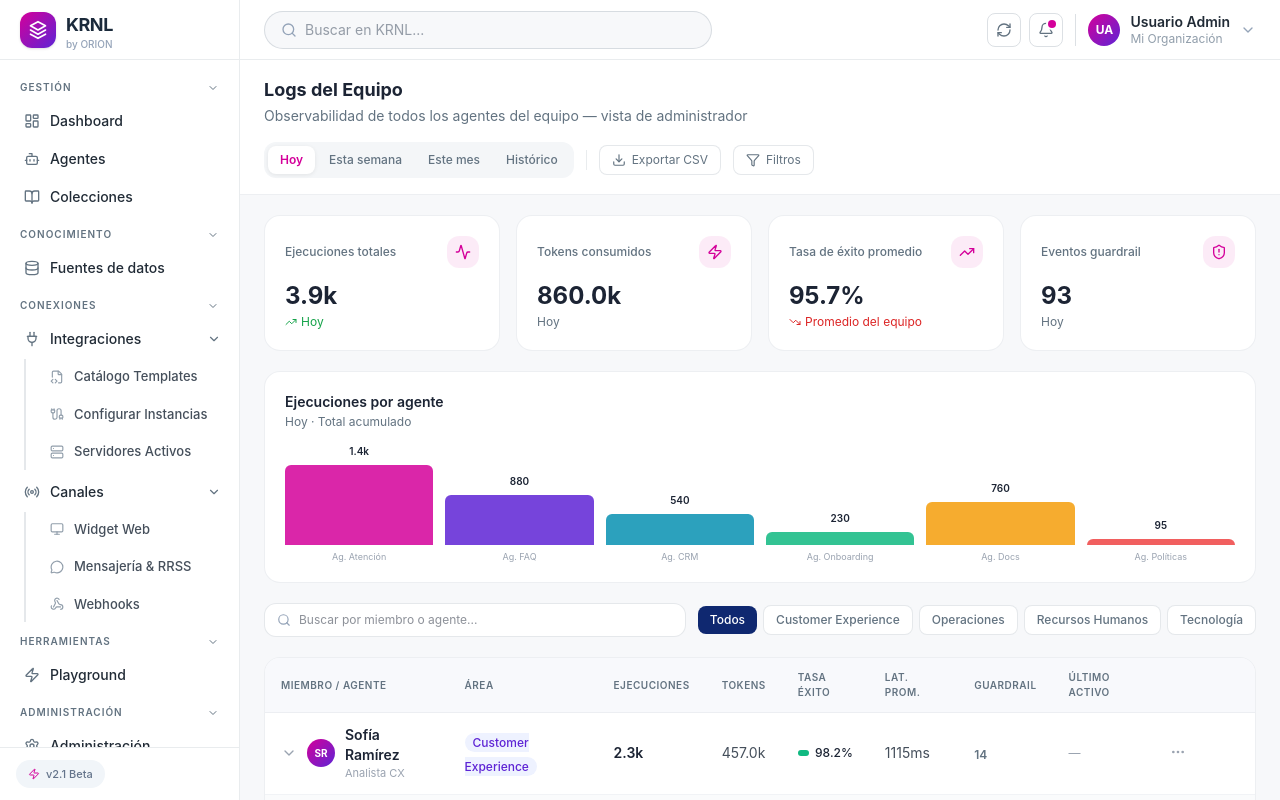
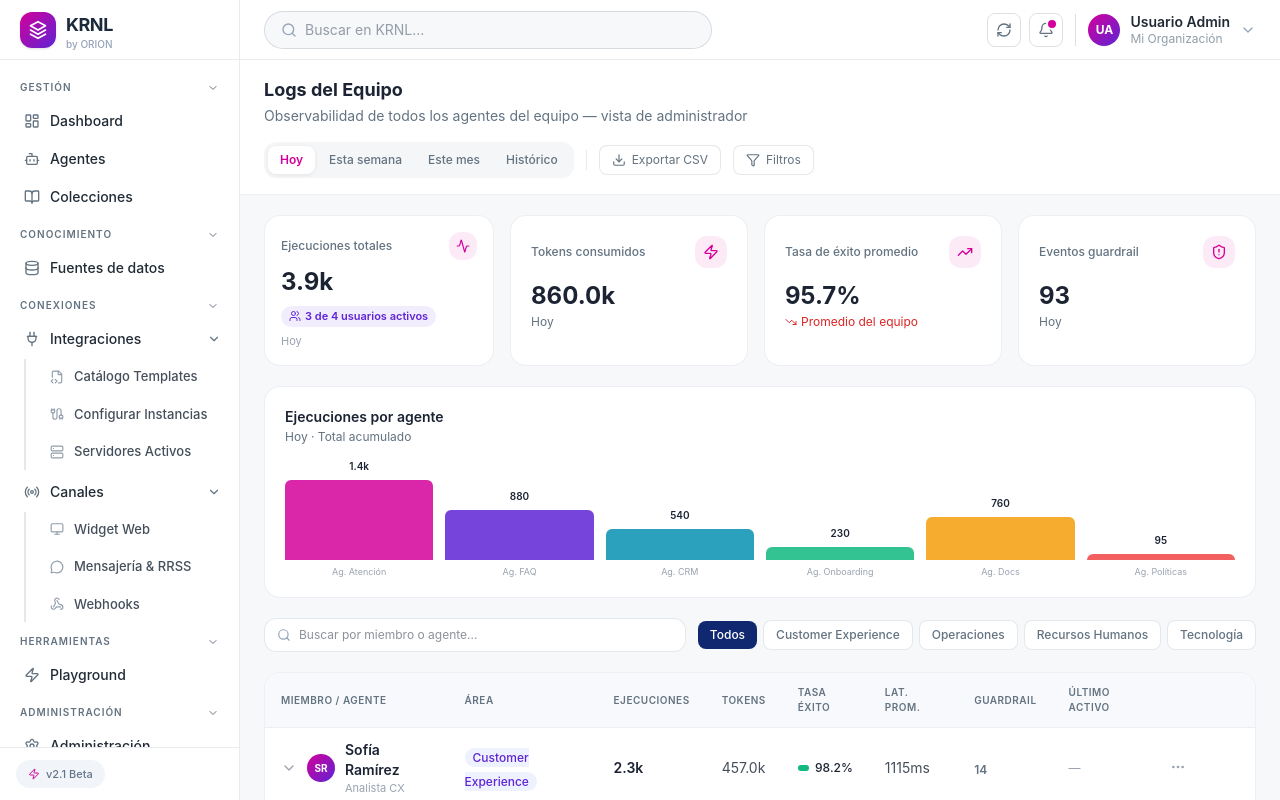
Before and after one commit to niduran-orion/krnl-V0, a Next.js app: page /logs/admin in a window 1280 px wide. Built offline with nearby package versions, Linux system fonts and the light colour scheme.

Commit message:
feat: add unique active users KPI and update total executions card
Introduce unique active users KPI with daily/weekly/monthly scaling and update total executions card for better admin context.

```diff
--- a/components/mcp/logs/admin-logs-view.tsx
+++ b/components/mcp/logs/admin-logs-view.tsx
@@ -399,6 +399,15 @@ export function AdminLogsView() {
   const totalGuardrail = Math.round(allAgents.reduce((s, a) => s + a.guardrailEvents, 0) * m)
   const avgSuccess     = allAgents.reduce((s, a) => s + a.successRate, 0) / allAgents.length
 
+  // Unique active users: all members who have at least one active agent in this period
+  // Hoy → subset, semana/mes/historico → more members surface
+  const uniqueActiveUsers = timeRange === "hoy"
+    ? MOCK_MEMBERS.filter((mem) => mem.agents.some((a) => a.status === "active")).length
+    : timeRange === "semana"
+    ? MOCK_MEMBERS.filter((mem) => mem.agents.some((a) => a.status !== "error")).length
+    : MOCK_MEMBERS.length
+  const totalMembers = MOCK_MEMBERS.length
+
   return (
     <div className="flex h-full" style={{ background: "#F7F8FA" }}>
 
@@ -468,10 +477,37 @@ export function AdminLogsView() {
 
           {/* KPI strip */}
           <div className="flex gap-4">
-            <KpiCard label="Ejecuciones totales"    value={kfmt(totalExecs)}                sub={currentRange.periodLabel} icon={Activity}    trend="up"      />
-            <KpiCard label="Tokens consumidos"       value={kfmt(totalTokens)}               sub={currentRange.periodLabel} icon={Zap}         trend="neutral" />
-            <KpiCard label="Tasa de éxito promedio" value={`${avgSuccess.toFixed(1)}%`}     sub="Promedio del equipo"      icon={TrendingUp}  trend="down"    />
-            <KpiCard label="Eventos guardrail"       value={kfmt(totalGuardrail)}             sub={currentRange.periodLabel} icon={ShieldAlert} trend="neutral" />
+            {/* Ejecuciones + users inline */}
+            <div
+              className="flex-1 rounded-2xl border p-4 flex flex-col gap-1.5"
+              style={{ background: "#FFFFFF", borderColor: "rgba(145,158,171,0.16)" }}
+            >
+              <div className="flex items-center justify-between">
+                <span className="text-xs font-medium" style={{ color: "#637381" }}>Ejecuciones totales</span>
+                <div
+                  className="h-7 w-7 rounded-xl flex items-center justify-center"
+                  style={{ background: "rgba(212,0,154,0.08)" }}
+                >
+                  <Activity className="h-3.5 w-3.5" style={{ color: "#D4009A" }} />
+                </div>
+              </div>
+              <p className="text-2xl font-bold" style={{ color: "#1C2434" }}>{kfmt(totalExecs)}</p>
+              {/* Unique users badge */}
+              <div className="flex items-center gap-1.5 mt-0.5">
+                <div
+                  className="flex items-center gap-1 px-2 py-0.5 rounded-full text-[11px] font-semibold"
+                  style={{ background: "rgba(94,36,213,0.08)", color: "#5E24D5" }}
+                >
+                  <Users className="h-3 w-3" />
+                  {uniqueActiveUsers} de {totalMembers} usuarios activos
+                </div>
+              </div>
+              <p className="text-[11px]" style={{ color: "#9AA3B0" }}>{currentRange.periodLabel}</p>
+            </div>
+
+            <KpiCard label="Tokens consumidos"       value={kfmt(totalTokens)}           sub={currentRange.periodLabel} icon={Zap}         trend="neutral" />
+            <KpiCard label="Tasa de éxito promedio" value={`${avgSuccess.toFixed(1)}%`} sub="Promedio del equipo"      icon={TrendingUp}  trend="down"    />
+            <KpiCard label="Eventos guardrail"       value={kfmt(totalGuardrail)}         sub={currentRange.periodLabel} icon={ShieldAlert} trend="neutral" />
           </div>
 
           {/* Execution by agent chart */}
```
